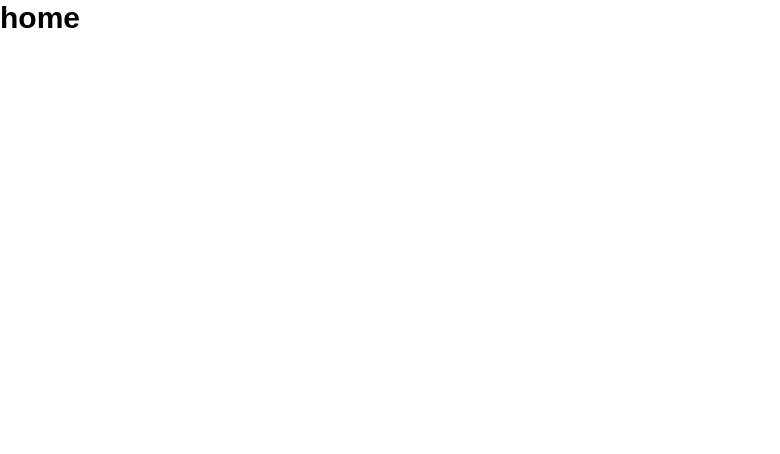
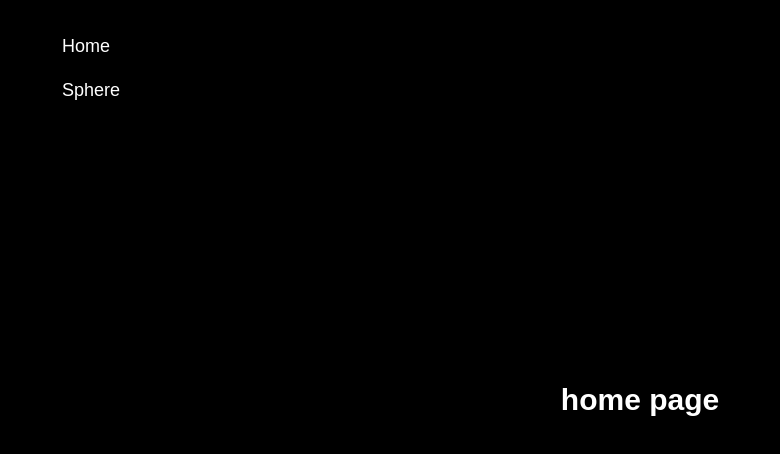
Before and after one commit to kimyoo04/animation-study, a Next.js app: page / in a window 1280 px wide. Shown: the top 454 px of the page, without its empty margins (0-780 px from the left). Built offline with nearby package versions, Linux system fonts and the light colour scheme; a web font is replaced by a local one.

Commit message:
feat : gsap sidebar

```diff
--- a/app/layout.tsx
+++ b/app/layout.tsx
@@ -1,6 +1,6 @@
-import Link from "next/link";
 import "./globals.css";
 import Fonts from "@/src/components/Fonts";
+import SideBar from "@/src/components/SideBar";
 
 export const metadata = {
   title: "Create Next App",
@@ -15,19 +15,11 @@ export default function RootLayout({
   return (
     <>
       <html lang="en">
-        <body className="flex">
+        <body className="flex text-white bg-black">
           <Fonts>
             {/* 사이드바 */}
-            <nav className="fixed h-screen p-8 text-lg text-white ">
-              <ul className="flex flex-col justify-start gap-4 overflow-scroll">
-                <li>
-                  <Link href="/">Home</Link>
-                </li>
-                <li>
-                  <Link href="/sphere">Sphere</Link>
-                </li>
-              </ul>
-            </nav>
+            <SideBar />
+
             {/* 메인 영역 */}
             {children}
           </Fonts>
--- a/app/page.tsx
+++ b/app/page.tsx
@@ -1,7 +1,7 @@
 export default function Home() {
   return (
-    <section className="flex justify-center">
-      <div className="text-3xl font-bold">home</div>
+    <section className="flex items-center justify-center w-screen h-screen">
+      <div className="text-3xl font-bold">home page</div>
     </section>
   );
 }
--- /dev/null
+++ b/src/components/SideBar/index.tsx
@@ -0,0 +1,35 @@
+"use client";
+
+import Link from "next/link";
+import { useEffect, useRef } from "react";
+import { gsap } from "gsap";
+
+export default function SideBar() {
+  const tweenRef = useRef<gsap.core.Tween | null>(null);
+
+  // gsap sidebar 애니메이션
+  useEffect(() => {
+    if (!tweenRef.current) {
+      tweenRef.current = gsap.to(".nav", {
+        duration: 0.5,
+        x: 30,
+        ease: "power2.inOut",
+      });
+    } else {
+      tweenRef.current.restart();
+    }
+  }, []);
+
+  return (
+    <nav className="fixed h-screen p-8 text-lg nav">
+      <ul className="flex flex-col justify-start gap-4 overflow-scroll">
+        <li>
+          <Link href="/">Home</Link>
+        </li>
+        <li>
+          <Link href="/sphere">Sphere</Link>
+        </li>
+      </ul>
+    </nav>
+  );
+}
```
